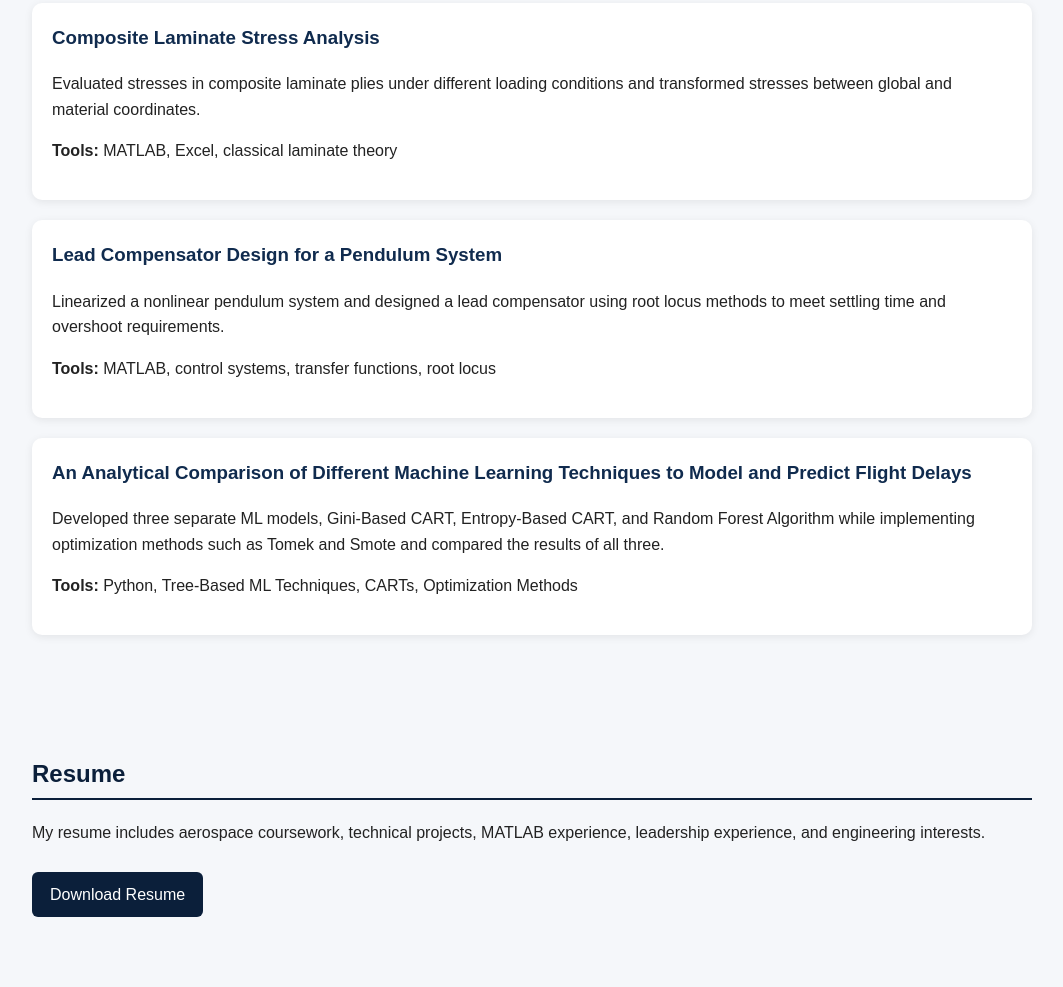
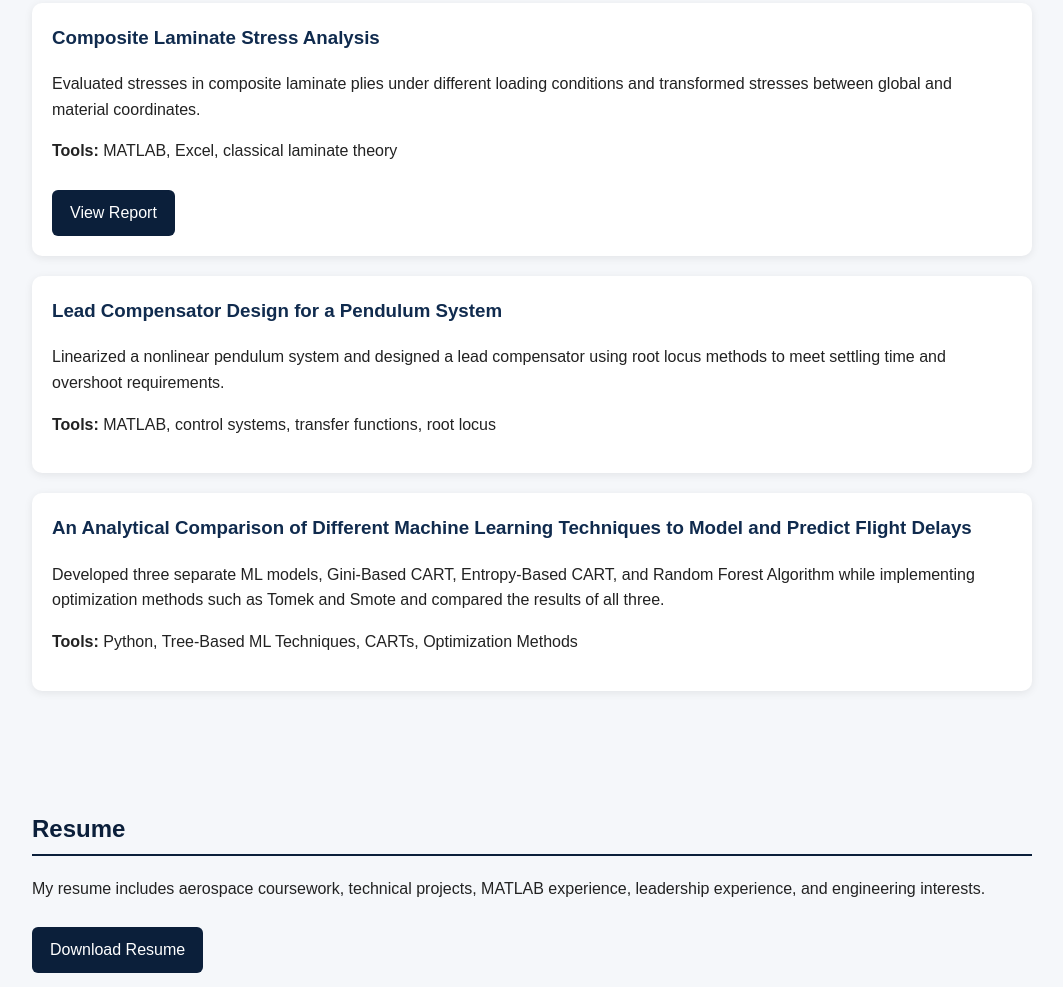
Before and after one commit to Nathancmac/nathancmac.github.io, a plain HTML site: page index.html in a window 1280 px wide. Shown: the part 2664-3651 px from the top of the page, without its empty margins (108-1171 px from the left). Drawn offline with Linux system fonts and the light colour scheme.

Commit message:
Update index.html

```diff
--- a/index.html
+++ b/index.html
@@ -162,6 +162,7 @@
         conditions and transformed stresses between global and material coordinates.
       </p>
       <p><strong>Tools:</strong> MATLAB, Excel, classical laminate theory</p>
+      <a class="button" href="MAE 472 Final Project.pdf">View Report</a>
     </div>
 
     <div class="project">
```
